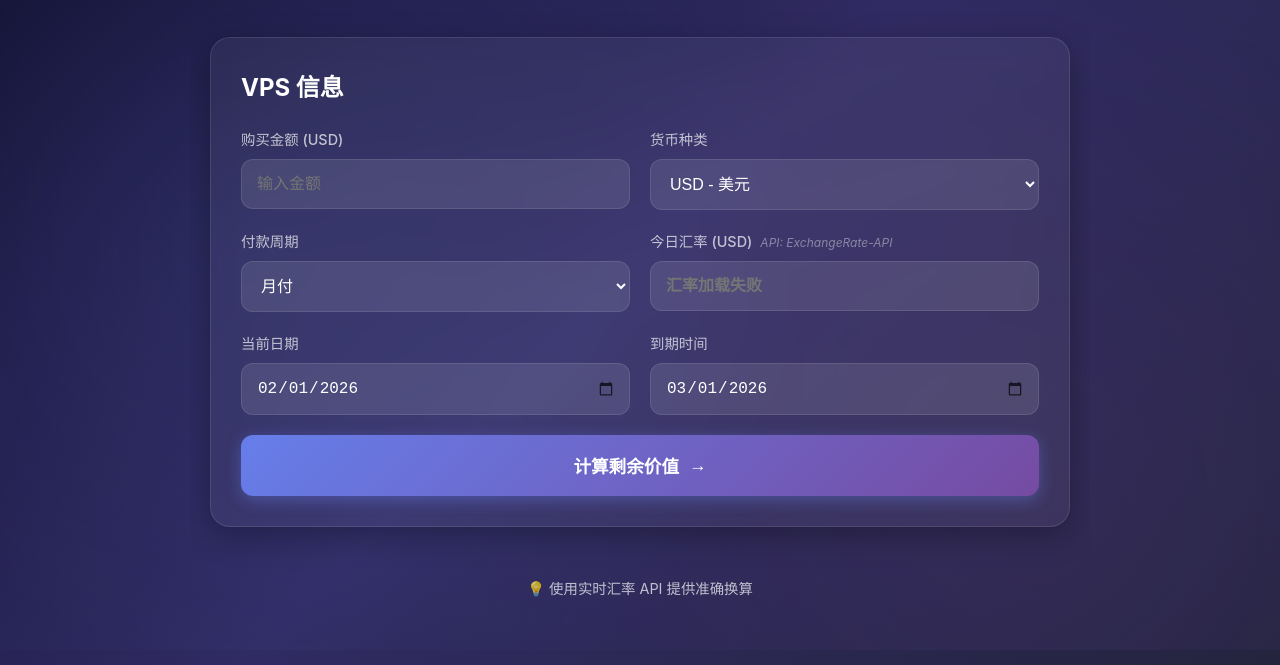
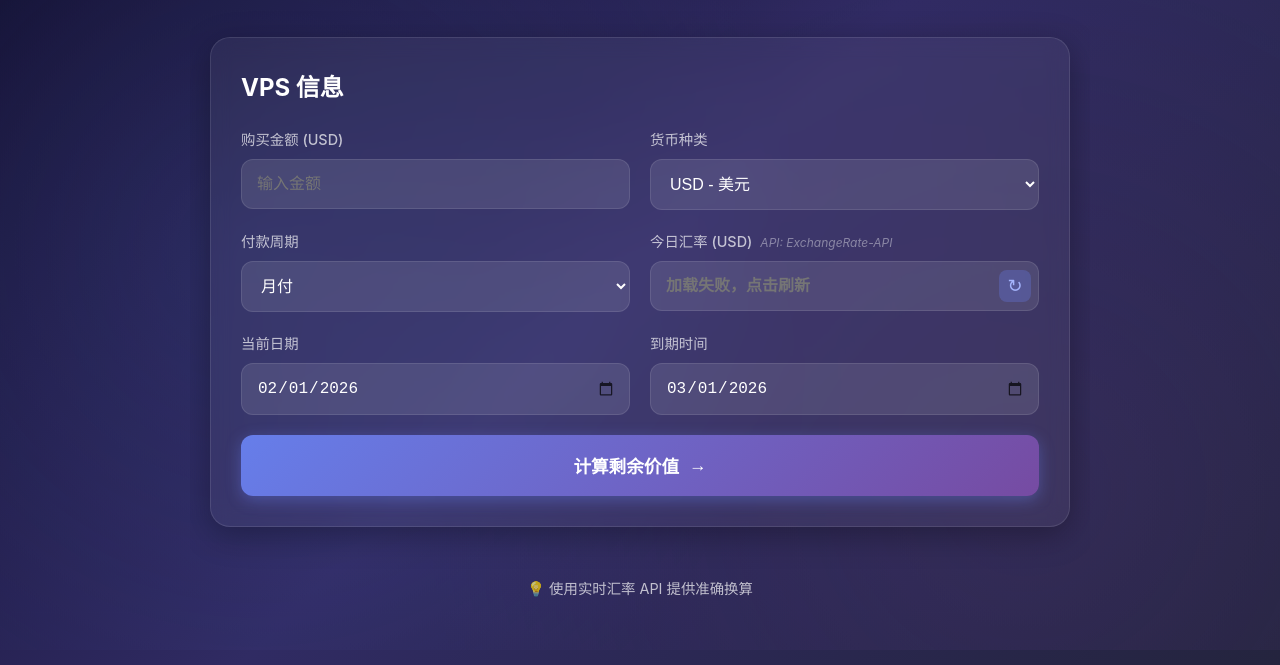
Before and after one commit to jx453331958/vps-calculator, a website: page public/index.html in a window 1280 px wide. Shown: the part 135-800 px from the top of the page. Drawn offline with nearby package versions, Linux system fonts and the light colour scheme; no server answers.

Commit message:
fix: 修复汇率加载失败问题，添加重试逻辑和刷新按钮
- server.js: 添加10秒超时，失败时返回过期缓存
- script.js: fetchExchangeRates支持3次重试
- script.js: setDefaultDates使用setAttribute兼容iOS Safari
- 添加汇率刷新按钮，加载失败时可手动重试
- 失败时显示友好提示而非一直显示加载中

Co-Authored-By: Claude Opus 4.5 <noreply@anthropic.com>

```diff
--- a/public/index.html
+++ b/public/index.html
@@ -55,7 +55,10 @@
 
                 <div class="form-group">
                     <label for="exchangeRate">今日汇率 <span id="rateCurrency">(USD)</span><span class="api-source">API: ExchangeRate-API</span></label>
-                    <input type="text" id="exchangeRate" class="rate-display" readonly placeholder="加载中...">
+                    <div class="rate-input-wrapper">
+                        <input type="text" id="exchangeRate" class="rate-display" readonly placeholder="加载中...">
+                        <button type="button" id="refreshRateBtn" class="refresh-rate-btn" title="刷新汇率">↻</button>
+                    </div>
                 </div>
             </div>
 
--- a/public/script.js
+++ b/public/script.js
@@ -11,9 +11,17 @@ const CYCLE_DAYS = {
     'annually': 365
 };
 
-// Fetch exchange rates on page load
-async function fetchExchangeRates() {
+// Fetch exchange rates with retry logic
+async function fetchExchangeRates(retries = 3) {
+    const rateDisplay = document.getElementById('exchangeRate');
+    const refreshBtn = document.getElementById('refreshRateBtn');
+
+    for (let attempt = 1; attempt <= retries; attempt++) {
         try {
+            rateDisplay.value = '';
+            rateDisplay.placeholder = attempt > 1 ? `重试中(${attempt}/${retries})...` : '加载中...';
+            if (refreshBtn) refreshBtn.classList.add('spinning');
+
             const response = await fetch('/api/rates');
             if (!response.ok) {
                 throw new Error('Failed to fetch exchange rates');
@@ -21,12 +29,21 @@ async function fetchExchangeRates() {
             const data = await response.json();
             exchangeRates = data.rates;
             updateExchangeRateDisplay();
+            if (refreshBtn) refreshBtn.classList.remove('spinning');
             return true;
         } catch (error) {
-        console.error('Error fetching exchange rates:', error);
-        document.getElementById('exchangeRate').placeholder = '汇率加载失败';
+            console.error(`Exchange rate fetch attempt ${attempt} failed:`, error);
+            if (attempt === retries) {
+                rateDisplay.value = '';
+                rateDisplay.placeholder = '加载失败，点击刷新';
+                if (refreshBtn) refreshBtn.classList.remove('spinning');
                 return false;
             }
+            // Wait before retry (1s, 2s)
+            await new Promise(r => setTimeout(r, attempt * 1000));
+        }
+    }
+    return false;
 }
 
 // Update exchange rate display
@@ -95,13 +112,17 @@ function setDefaultDates() {
 
     if (!currentDateInput.value) {
         currentDateInput.value = todayStr;
+        // Force setAttribute for iOS Safari compatibility
+        currentDateInput.setAttribute('value', todayStr);
     }
 
     // Set default expiry to 1 month from today if not set
     if (!expiryDateInput.value) {
         const nextMonth = new Date(today);
         nextMonth.setMonth(nextMonth.getMonth() + 1);
-        expiryDateInput.value = nextMonth.toISOString().split('T')[0];
+        const expiryStr = nextMonth.toISOString().split('T')[0];
+        expiryDateInput.value = expiryStr;
+        expiryDateInput.setAttribute('value', expiryStr);
     }
 }
 
@@ -351,6 +372,12 @@ document.addEventListener('DOMContentLoaded', () => {
     // Listen for currency change to update exchange rate display
     document.getElementById('currency').addEventListener('change', updateExchangeRateDisplay);
 
+    // Refresh rate button
+    const refreshBtn = document.getElementById('refreshRateBtn');
+    if (refreshBtn) {
+        refreshBtn.addEventListener('click', () => fetchExchangeRates(2));
+    }
+
     // Allow Enter key to calculate
     const inputs = document.querySelectorAll('input, select');
     inputs.forEach(input => {
--- a/public/style.css
+++ b/public/style.css
@@ -228,6 +228,47 @@ input[type="date"]::-webkit-calendar-picker-indicator {
         width: 100% !important;
         max-width: 100% !important;
     }
+}
+
+.rate-input-wrapper {
+    position: relative;
+    display: flex;
+    align-items: center;
+}
+
+.rate-input-wrapper .rate-display {
+    flex: 1;
+    padding-right: 45px;
+}
+
+.refresh-rate-btn {
+    position: absolute;
+    right: 8px;
+    width: 32px;
+    height: 32px;
+    border: none;
+    border-radius: 8px;
+    background: rgba(102, 126, 234, 0.3);
+    color: #a5b4fc;
+    font-size: 18px;
+    cursor: pointer;
+    display: flex;
+    align-items: center;
+    justify-content: center;
+    transition: all 0.3s ease;
+}
+
+.refresh-rate-btn:hover {
+    background: rgba(102, 126, 234, 0.5);
+}
+
+.refresh-rate-btn.spinning {
+    animation: spin 1s linear infinite;
+}
+
+@keyframes spin {
+    from { transform: rotate(0deg); }
+    to { transform: rotate(360deg); }
 }
 
 .rate-display {
```
Also changed, not shown: server.js (+24 -8 lines). Lines whose indentation alone changed are shown as unchanged.
